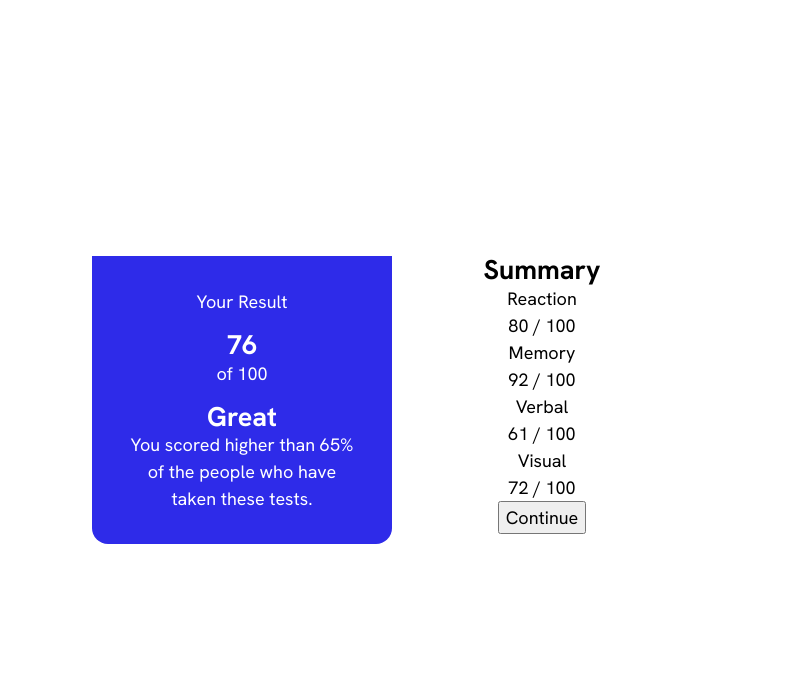
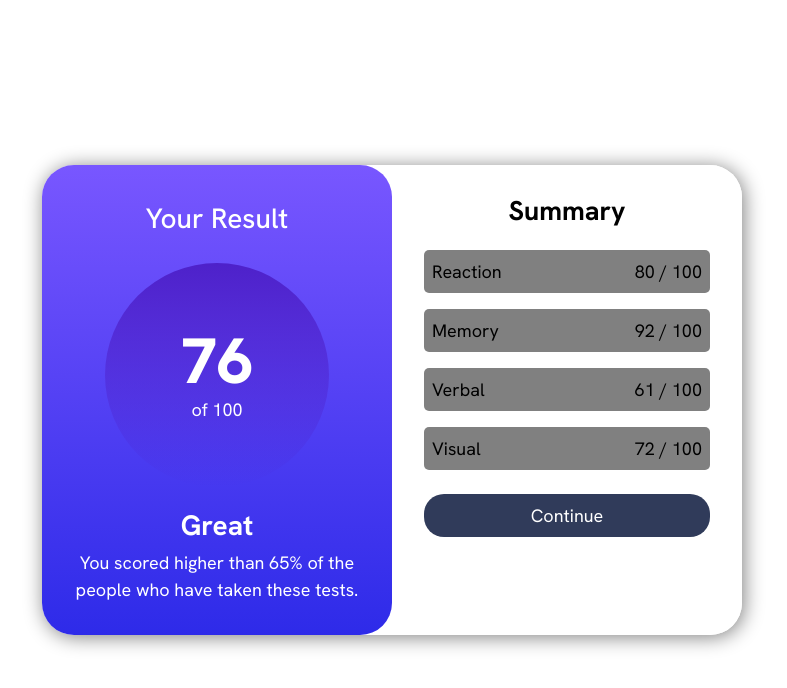
Before and after one commit to RiteshGadre/Frontend-Mentors, a plain HTML site: page results-summary-component-main/index.html in a window 1280 px wide. Shown: the whole page, without its empty margins (248-1035 px from the left). Drawn offline with Linux system fonts and the light colour scheme.

Commit message:
result section of result component completed

```diff
--- a/results-summary-component-main/style.css
+++ b/results-summary-component-main/style.css
@@ -85,9 +85,9 @@ h3 {
         --ff-primary : 'Hanken Grotesk', sans-serif;
 
         /* font size */
-        --fs-small : 1rem;
-        --fs-medium : 1.125rem;
-        --fs-large : 2rem;
+        --fs-small : 1.125rem;
+        --fs-medium : 1.75rem;
+        --fs-large : 4rem;
 
         /* font weights */
         --fw-regular : 500;
@@ -118,7 +118,7 @@ h3 {
 
     body{
         font-family: var(--ff-primary);
-        font-size: var(--fs-medium);
+        font-size: var(--fs-small);
         /* font-weight: var(--fw-regular); */
         background-color: var(--neutral-white);
         min-height: 100vh;
@@ -126,15 +126,13 @@ h3 {
 
     main {
         display: flex;
-        justify-content: center;
-        align-items: center;
+        flex-direction: column;
         min-height: 100vh;
     }
 
     .result {
         display: grid;
         text-align: center;
-        color: var();
     }
 
     .result-section {
@@ -142,22 +140,119 @@ h3 {
         flex-direction: column;
         justify-content: center;
         align-items: center;
-        gap: 1rem;
-        background-color: var(--bg-royal-blue);
-        border-radius: 0 0 1rem 1rem;
+        gap: 1.5rem;
+        background: linear-gradient( var(--bg-slate-blue), var(--bg-royal-blue));
+        border-radius: 0 0 2rem 2rem;
         padding: 2rem;
         color: var(--neutral-white);
     }
 
-    @media (min-width: 600px) {
+    .result-circle {
+        display: flex;
+        flex-direction: column;
+        justify-content: center;
+        align-items: center;
+        height: 14rem;
+        width: 14rem;
+        background: linear-gradient(var(--circle-voilet-blue), var(--circle-persian-blue));
+        border-radius: 50%;
+    }
+
+    .result-heading {
+        font-weight: var(--fw-regular);
+        font-size: var(--fs-medium);
+    }
+
+
+    .result-circle h1 {
+        font-size: var(--fs-large);
+        font-weight: var(--fw-bold);
+    }
+
+    .result-circle p {
+        font-size: var(--fs-small);
+    }
+
+    .result-description {
+        display: flex;
+        flex-direction: column;
+        gap: .5rem;
+        max-width: 348px;
+    }
+
+    .result-description h2 {
+        font-size: var(--fs-medium);
+    }
+
+    .result-description p {
+        font-size: var(--fs-small);
+    }
+
+    .summary-section {
+        display: flex;
+        flex-direction: column;
+        gap: 1.5rem;
+        background-color: var(--neutral-white);
+        color: black;
+        border-radius: 0 0 2rem 2rem;
+        padding: 2rem;
+        text-align: center;
+    }
+
+    .summary-section h1{
+        font-size: var(--fs-medium);
+        font-weight: var(--fw-medium);
+
+    }
+
+    .summary-card {
+        display: flex;
+        flex-direction: column;
+        width: 100%;
+        gap: 1rem;
+    }
+
+    .summary-card .row {
+        display: flex;
+        justify-content: space-between;
+        padding: .5rem;
+        background-color: gray;
+        width: 100%;
+        border-radius: 5px;
+    }
+
+    .summary-section button {
+        background-color: var(--neutral-blue);
+        border: none;
+        color: var(--neutral-white);
+        padding: .5rem;
+        border-radius: 20px;
+        cursor: pointer;
+    }
+
+    @media (min-width: 700px) {
+        main {
+            justify-content: center;
+            align-items: center;
+        }
+
         .result {
             grid-template-columns: 1fr 1fr;
-            max-width: 600px;
+            max-width: 700px;
+            border-radius: 2rem;
+            box-shadow: 2px 2px 20px grey;
+        }
+
+        .result-section {
+            border-radius: 2rem;
+        }
+
+        .summary-section{
+            padding: 2rem;
+            border-radius: 2rem;
         }
 
 
-    }
 
-    .result-section {
 
     }
```
